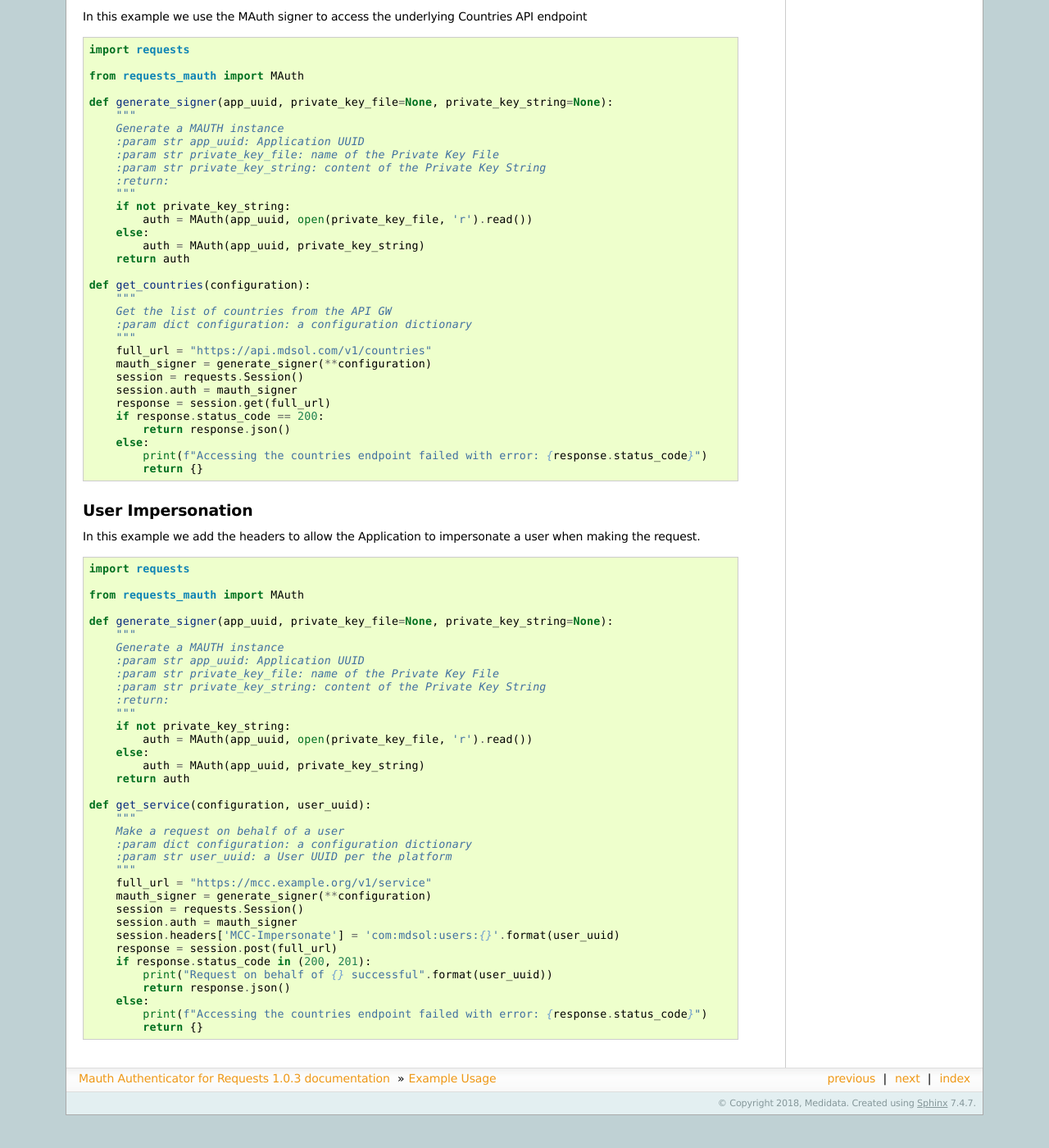
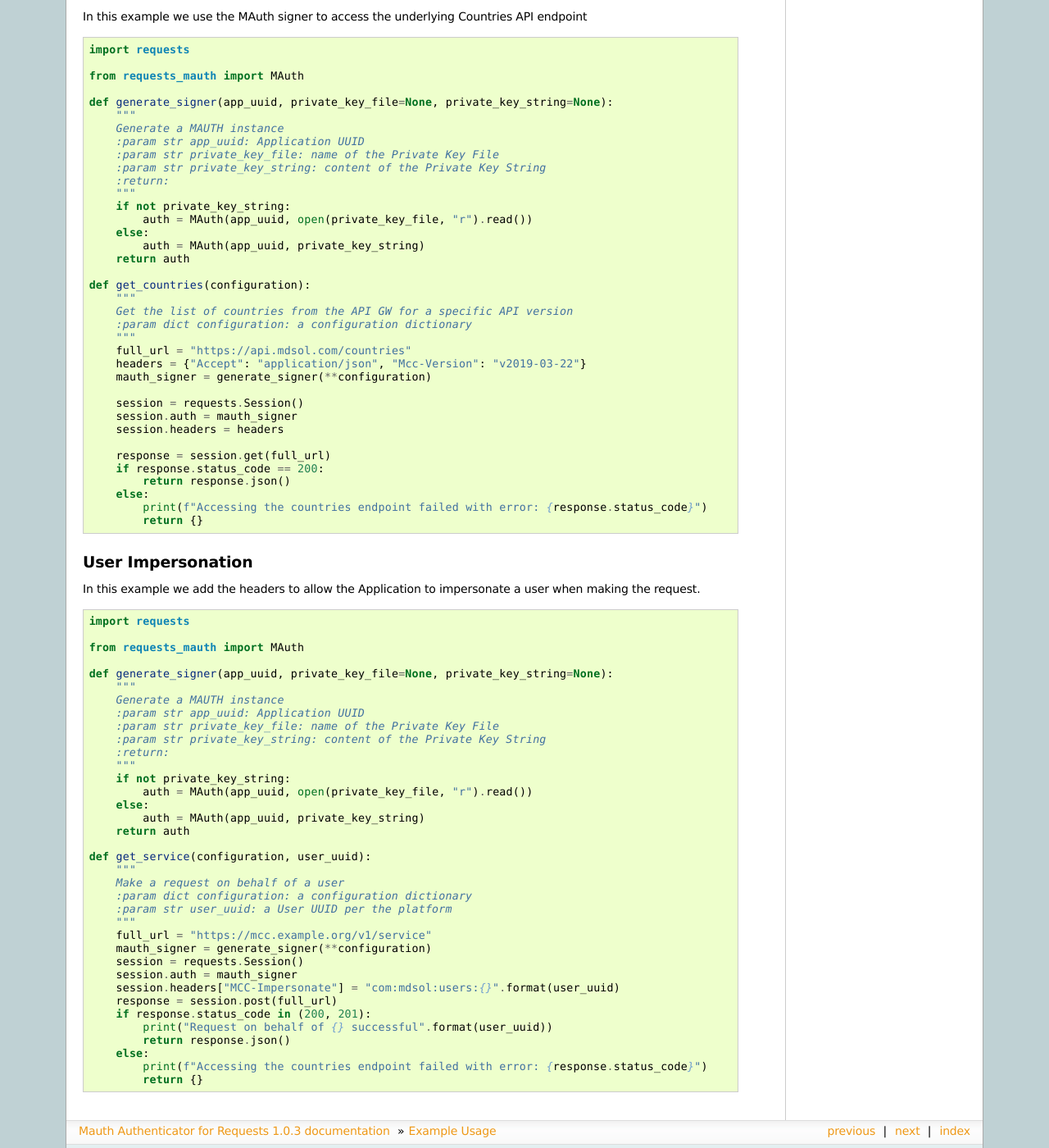
Before and after one commit to mdsol/requests-mauth, a Sphinx documentation site: the page built from docs/examples.rst, in a window 1280 px wide and 1400 px high, scrolled down 850 px. Shown: the whole window at 82% size. Built offline with Sphinx 7.4.7, drawn with Linux system fonts in a browser that asks for light colours; before the commit the page ends 2210 px from its top, so only the background shows below that.

Commit message:
Update API Gateway example to use Mcc-Version header, example code style cleanup

```diff
--- a/docs/examples.rst
+++ b/docs/examples.rst
@@ -25,7 +25,7 @@ Note the extracted method `generate_signer` for creating a MAuth Request signer
         :return:
         """
         if not private_key_string:
-            auth = MAuth(app_uuid, open(private_key_file, 'r').read())
+            auth = MAuth(app_uuid, open(private_key_file, "r").read())
         else:
             auth = MAuth(app_uuid, private_key_string)
         return auth
@@ -67,20 +67,24 @@ In this example we use the MAuth signer to access the underlying Countries API e
         :return:
         """
         if not private_key_string:
-            auth = MAuth(app_uuid, open(private_key_file, 'r').read())
+            auth = MAuth(app_uuid, open(private_key_file, "r").read())
         else:
             auth = MAuth(app_uuid, private_key_string)
         return auth
 
     def get_countries(configuration):
         """
-        Get the list of countries from the API GW
+        Get the list of countries from the API GW for a specific API version
         :param dict configuration: a configuration dictionary
         """
-        full_url = "https://api.mdsol.com/v1/countries"
+        full_url = "https://api.mdsol.com/countries"
+        headers = {"Accept": "application/json", "Mcc-Version": "v2019-03-22"}
         mauth_signer = generate_signer(**configuration)
+
         session = requests.Session()
         session.auth = mauth_signer
+        session.headers = headers
+
         response = session.get(full_url)
         if response.status_code == 200:
             return response.json()
@@ -108,7 +112,7 @@ In this example we add the headers to allow the Application to impersonate a use
         :return:
         """
         if not private_key_string:
-            auth = MAuth(app_uuid, open(private_key_file, 'r').read())
+            auth = MAuth(app_uuid, open(private_key_file, "r").read())
         else:
             auth = MAuth(app_uuid, private_key_string)
         return auth
@@ -123,7 +127,7 @@ In this example we add the headers to allow the Application to impersonate a use
         mauth_signer = generate_signer(**configuration)
         session = requests.Session()
         session.auth = mauth_signer
-        session.headers['MCC-Impersonate'] = 'com:mdsol:users:{}'.format(user_uuid)
+        session.headers["MCC-Impersonate"] = "com:mdsol:users:{}".format(user_uuid)
         response = session.post(full_url)
         if response.status_code in (200, 201):
             print("Request on behalf of {} successful".format(user_uuid))
```
Also changed, not shown: README.md (+26 -26 lines).
